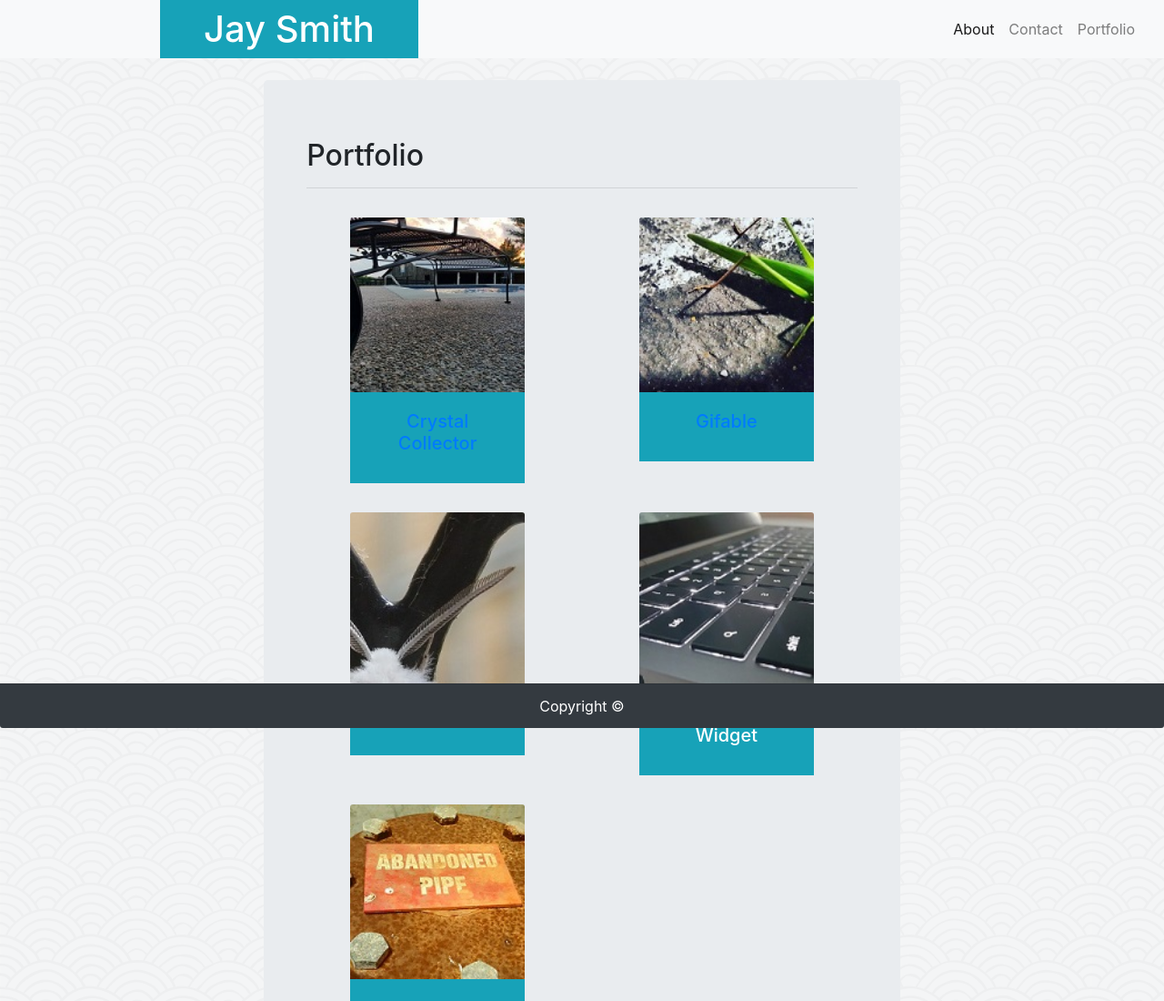
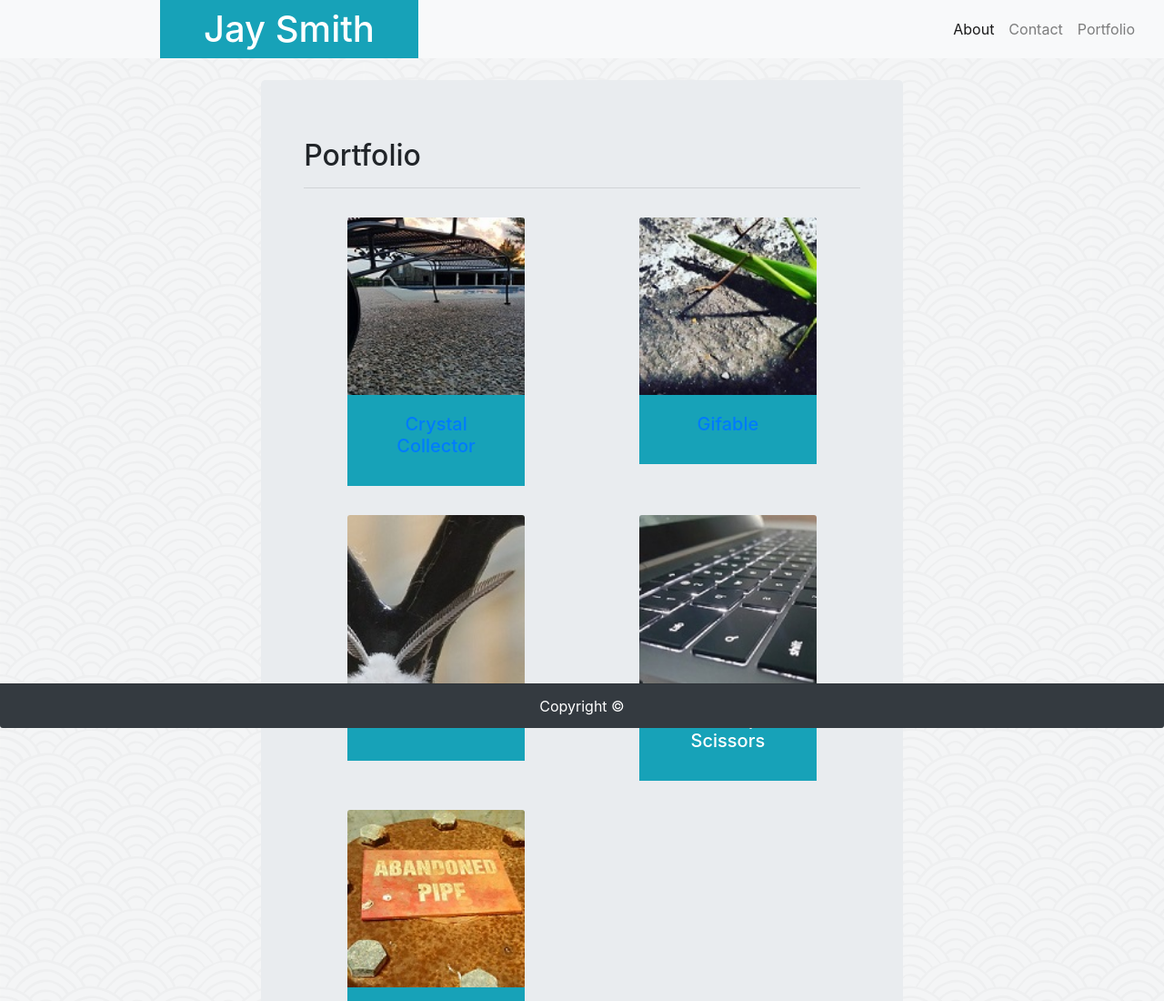
Before and after one commit to Code-JayS/Bootstrap-Portfolio, a plain HTML site: page portfolio.html in a window 1280 px wide. Shown: the top 1100 px of the page at 91% size. Drawn offline with nearby package versions, Linux system fonts and the light colour scheme.

Commit message:
added rps game to portfolio

```diff
--- a/portfolio.html
+++ b/portfolio.html
@@ -74,7 +74,8 @@
         <div class="row">
           <div class="col-lg-6 col-sm-12">
             <div class="mx-lg-5 mx-md-2 my-3" >
-              <a href="https://code-jays.github.io/trivia-game/"><img class="card-img-top" src="./images/mothra.jpg" alt="Trivia Game"></a>
+              <a href="https://code-jays.github.io/trivia-game/">
+                <img class="card-img-top" src="./images/mothra.jpg" alt="Trivia Game"></a>
               <div class="bg-info card-body">
                 <h5 class="text-white text-center  card-title"><a href="https://code-jays.github.io/trivia-game/"></a>Trivia Game</h5>
               </div>
@@ -84,9 +85,10 @@
 
           <div class="col-lg-6 col-sm-12">
             <div class="mx-lg-5 mx-md-2 my-3" >
-              <img class="card-img-top" src="./images/laptopkeyboard.jpg" alt="Rutgers info Widget">
+                <a href= "https://code-jays.github.io/rpsls/">
+              <img class="card-img-top" src="./images/laptopkeyboard.jpg" alt="Rutgers info Widget"></a>
               <div class="bg-info card-body">
-                <h5 class="text-white text-center  card-title">Rutgers info Widget</h5>
+                <h5 class="text-white text-center  card-title"><a href= "https://code-jays.github.io/rpsls/"></a>Rock Paper Scissors</h5>
               </div>
             </div>
           </div>
```
